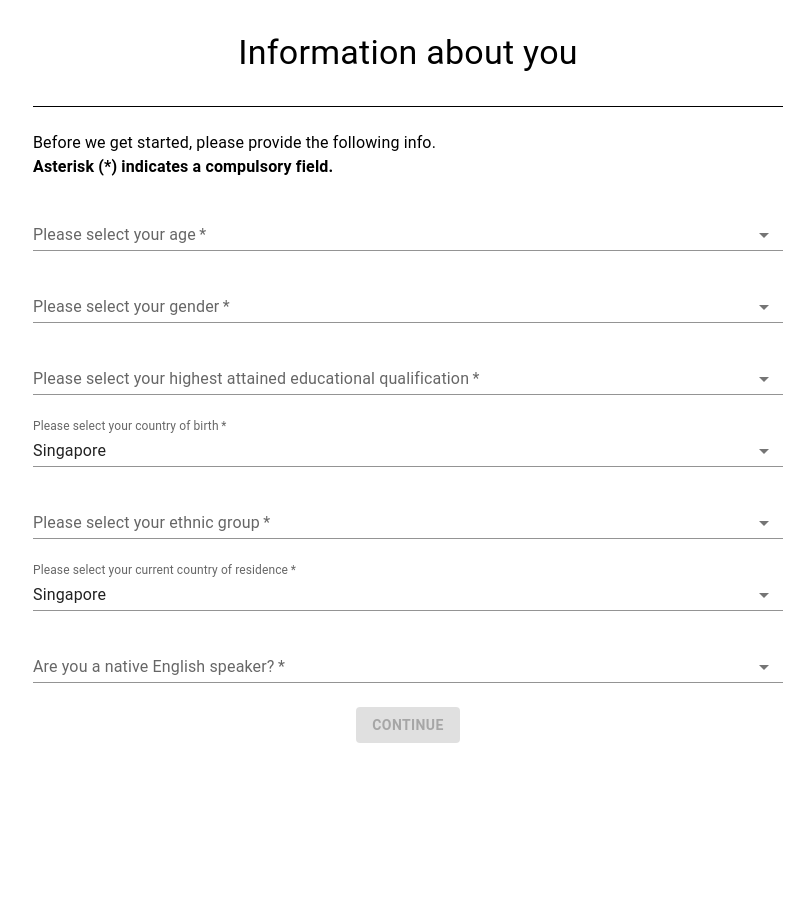
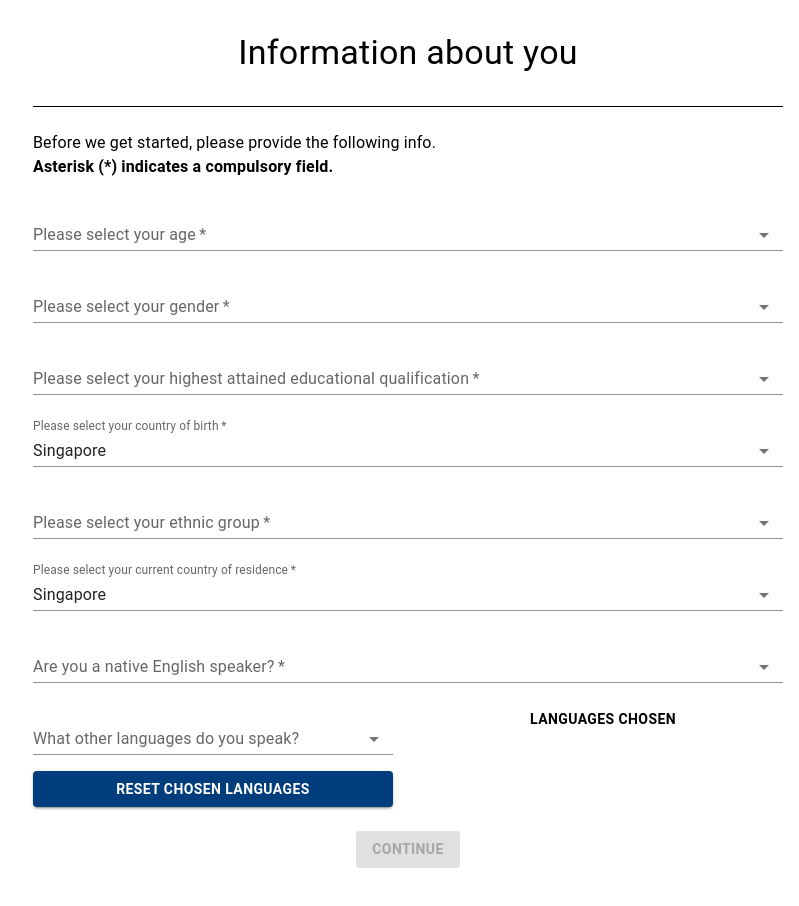
Before and after one commit to SinglishWords/singlish-words-frontend-v2, a React (Create React App) app: page /form in a window 1280 px wide. Shown: the top 906 px of the page, without its empty margins (232-1031 px from the left). Before the commit the page ends 823 px from the top, so only its background shows below. Built offline with nearby package versions, Linux system fonts and the light colour scheme.

Commit message:
Refine user information logic

```diff
--- a/package.json
+++ b/package.json
@@ -19,13 +19,16 @@
     "html-react-parser": "^3.0.4",
     "react": "^18.2.0",
     "react-dom": "^18.2.0",
+    "react-google-recaptcha": "^2.1.0",
     "react-router-dom": "^6.4.3",
     "react-scripts": "5.0.1",
     "typescript": "^4.8.4",
+    "uuid": "^9.0.0",
     "web-vitals": "^3.0.4"
   },
   "devDependencies": {
-    "@types/dompurify": "^2.4.0"
+    "@types/dompurify": "^2.4.0",
+    "@types/uuid": "^8.3.4"
   },
   "scripts": {
     "start": "react-scripts start",
--- a/src/components/Dropdown.tsx
+++ b/src/components/Dropdown.tsx
@@ -3,7 +3,7 @@ import { FormControl, InputLabel, NativeSelect } from "@mui/material";
 type DropdownProps = {
   required: boolean;
   inputLabel: string;
-  value: string;
+  value: string | string[];
   name: string;
   listData: string[] | number[];
   handleChange?: (event: React.ChangeEvent<HTMLSelectElement>) => void;
--- a/src/pages/EmailPage.tsx
+++ b/src/pages/EmailPage.tsx
@@ -1,3 +1,4 @@
+import { useState } from "react";
 import { Link, Stack, Typography } from "@mui/material";
 import DOMPurify from "dompurify";
 import parse from "html-react-parser";
@@ -5,8 +6,15 @@ import parse from "html-react-parser";
 import { AppButton } from "src/components/AppButton";
 import { Footer } from "src/components/Footer";
 import { data } from "src/utils/data";
+import { Form } from "src/utils/types";
 
-export const EmailPage = () => {
+type EmailPageProps = {
+  values: Form;
+};
+
+export const EmailPage = ({ values }: EmailPageProps) => {
+  const [copied, setCopied] = useState<boolean>(false);
+
   return (
     <Stack spacing={5} sx={{ minHeight: "100vh" }}>
       <Typography variant="h3" sx={{ py: 4 }}>
@@ -54,11 +62,17 @@ export const EmailPage = () => {
               DOMPurify.sanitize(data.emailPage.secondParagraph.enterCode)
             )}
           </Typography>
-          <Stack spacing={7} direction="row" sx={{ border: "2px solid", p: 5 }}>
+          <Stack spacing={7} direction="row" sx={{ border: "2px solid", p: 4 }}>
             <Typography variant="h5" sx={{ fontWeight: "bold" }}>
-              swow-23b46130-1c0c-438d-8bbf-d89575e9b311
+              {values.uuid}
             </Typography>
-            <AppButton name={"COPY"} />
+            <AppButton
+              name={copied ? "COPIED!" : "COPY"}
+              onClick={() => {
+                setCopied(true);
+                navigator.clipboard.writeText(values.uuid);
+              }}
+            />
           </Stack>
           <Typography variant="body1">
             {parse(
--- a/src/pages/FormPage.tsx
+++ b/src/pages/FormPage.tsx
@@ -1,10 +1,12 @@
 import { useState } from "react";
+import { v4 as uuidv4 } from "uuid";
 
 import { UserDetailPage } from "src/pages/UserDetailPage";
 import { InstructionPage } from "src/pages/InstructionPage";
 import { QuizPage } from "src/pages/QuizPage";
 import { EmailPage } from "src/pages/EmailPage";
 import { Form } from "src/utils/types";
+import { currentDateTime } from "src/utils/logic/timeLogic";
 
 export const FormPage = () => {
   const [form, setForm] = useState<Form>({
@@ -17,9 +19,9 @@ export const FormPage = () => {
     ethnicity: "",
     isNative: "",
     languagesSpoken: [],
-    startTime: "",
+    startTime: currentDateTime(),
     endTime: "",
-    uuid: "",
+    uuid: "swow-" + uuidv4(),
     data: [],
   });
 
@@ -28,7 +30,38 @@ export const FormPage = () => {
   };
 
   const handleChange = (event: React.ChangeEvent<HTMLSelectElement>) => {
-    setForm({ ...form, [event.target.name]: event.target.value });
+    {
+      /* If user changes to another country of birth,
+        then we should clear the ethnicity field because default country of birth is Singapore*/
+    }
+    event.target.name === "countryOfBirth"
+      ? setForm({
+          ...form,
+          ethnicity: "",
+          [event.target.name]: event.target.value,
+        })
+      : setForm({ ...form, [event.target.name]: event.target.value });
+  };
+
+  const handleAddElementToArray = (
+    event: React.ChangeEvent<HTMLSelectElement>,
+    array: string[]
+  ) => {
+    {
+      /* Duplicate elements not allowed */
+    }
+    if (!array.includes(event.target.value)) {
+      array.push(event.target.value);
+    }
+    setForm({ ...form, [event.target.name]: array });
+  };
+
+  {
+    /* Requirement - Button should have an id that corresponds to a field in state
+       in order to clear that state*/
+  }
+  const handleArrayReset = (event: React.MouseEvent<HTMLButtonElement>) => {
+    setForm({ ...form, [event.currentTarget.id]: [] });
   };
 
   const { step } = form;
@@ -41,6 +74,8 @@ export const FormPage = () => {
         <UserDetailPage
           nextStep={nextStep}
           handleChange={handleChange}
+          handleAddElementToArray={handleAddElementToArray}
+          handleArrayReset={handleArrayReset}
           values={form}
         />
       );
@@ -49,6 +84,6 @@ export const FormPage = () => {
     case 3:
       return <QuizPage nextStep={nextStep} />;
     case 4:
-      return <EmailPage />;
+      return <EmailPage values={form} />;
   }
 };
--- a/src/pages/QuizPage.tsx
+++ b/src/pages/QuizPage.tsx
@@ -16,6 +16,128 @@ export const QuizPage = ({ nextStep }: QuizPageProps) => {
   const secondAssociationRef = useRef<HTMLInputElement | null>(null);
   const thirdAssociationRef = useRef<HTMLInputElement | null>(null);
   const continueButtonRef = useRef<HTMLButtonElement | null>(null);
+  const questions = [
+    {
+      id: 2976,
+      word: "pala otak mak kau",
+      enable: 1,
+      count: 6,
+    },
+    {
+      id: 2155,
+      word: "kuih lompang",
+      enable: 1,
+      count: 5,
+    },
+    {
+      id: 3896,
+      word: "super ring",
+      enable: 1,
+      count: 6,
+    },
+    {
+      id: 3568,
+      word: "senju",
+      enable: 1,
+      count: 5,
+    },
+    {
+      id: 3480,
+      word: "sarong party girl",
+      enable: 1,
+      count: 5,
+    },
+    {
+      id: 546,
+      word: "bodoh macam biskut",
+      enable: 1,
+      count: 6,
+    },
+    {
+      id: 1244,
+      word: "gek sim",
+      enable: 1,
+      count: 5,
+    },
+    {
+      id: 2067,
+      word: "kool",
+      enable: 1,
+      count: 5,
+    },
+    {
+      id: 1742,
+      word: "kaki menyampuk",
+      enable: 1,
+      count: 5,
+    },
+    {
+      id: 604,
+      word: "buay hoo",
+      enable: 1,
+      count: 6,
+    },
+    {
+      id: 2960,
+      word: "pakat",
+      enable: 1,
+      count: 5,
+    },
+    {
+      id: 3602,
+      word: "shiling",
+      enable: 1,
+      count: 5,
+    },
+    {
+      id: 3762,
+      word: "staple your mouth",
+      enable: 1,
+      count: 5,
+    },
+    {
+      id: 3607,
+      word: "shit face",
+      enable: 1,
+      count: 4,
+    },
+    {
+      id: 1424,
+      word: "hati berat",
+      enable: 1,
+      count: 5,
+    },
+    {
+      id: 2521,
+      word: "manja",
+      enable: 1,
+      count: 4,
+    },
+    {
+      id: 2819,
+      word: "not hensem act hensem",
+      enable: 1,
+      count: 4,
+    },
+    {
+      id: 2161,
+      word: "kuih pancong",
+      enable: 1,
+      count: 6,
+    },
+    {
+      id: 2756,
+      word: "nbab",
+      enable: 1,
+      count: 5,
+    },
+    {
+      id: 3495,
+      word: "save yourself",
+      enable: 1,
+      count: 5,
+    },
+  ];
 
   const handleKeyPress = (
     event: React.KeyboardEvent<HTMLDivElement>,
--- a/src/pages/UserDetailPage.tsx
+++ b/src/pages/UserDetailPage.tsx
@@ -1,4 +1,11 @@
-import { Divider, Stack, Typography } from "@mui/material";
+import {
+  Divider,
+  List,
+  ListItem,
+  ListItemText,
+  Stack,
+  Typography,
+} from "@mui/material";
 import DOMPurify from "dompurify";
 import parse from "html-react-parser";
 
@@ -15,12 +22,19 @@ import { Form } from "src/utils/types";
 type UserDetailPageProps = {
   nextStep: () => void;
   handleChange: (event: React.ChangeEvent<HTMLSelectElement>) => void;
+  handleAddElementToArray: (
+    event: React.ChangeEvent<HTMLSelectElement>,
+    array: string[]
+  ) => void;
+  handleArrayReset: React.MouseEventHandler<HTMLButtonElement>;
   values: Form;
 };
 
 export const UserDetailPage = ({
   nextStep,
   handleChange,
+  handleAddElementToArray,
+  handleArrayReset,
   values,
 }: UserDetailPageProps) => {
   /* The below block of code disables/enables the "Continue" button.
@@ -120,6 +134,52 @@ export const UserDetailPage = ({
           handleChange={handleChange}
         />
 
+        {/* Other Languages Spoken */}
+        <Stack direction="row" sx={{ justifyContent: "space-between" }}>
+          <Stack spacing={2} sx={{ width: 360, justifyContent: "center" }}>
+            {/* If "The `value` prop supplied to <select> must be a scalar value if `multiple` is false."
+            error appears in console, ignore it. State should not be array if Dropdown
+            component is used. However, Material-UI Multi-Select is buggy. Hence a normal
+            Select component is used in Dropdown instead of Multi-Select */}
+            <Dropdown
+              required={false}
+              inputLabel={data.userDetailPage.languages}
+              value={values.languagesSpoken}
+              name={"languagesSpoken"}
+              listData={data.userDetailPage.languagesSpokenList}
+              handleChange={(event) =>
+                handleAddElementToArray(event, values.languagesSpoken)
+              }
+            />
+            <AppButton
+              id="languagesSpoken"
+              name={"Reset Chosen Languages"}
+              onClick={handleArrayReset}
+            />
+          </Stack>
+          <Stack
+            sx={{
+              width: 360,
+              alignItems: "center",
+              maxHeight: "150px",
+              overflow: "auto",
+            }}
+          >
+            <Typography variant="button" sx={{ fontWeight: "bold" }}>
+              Languages Chosen
+            </Typography>
+            <List dense={true}>
+              {values.languagesSpoken.map((language) => {
+                return (
+                  <ListItem key={language}>
+                    <ListItemText primary={language} />
+                  </ListItem>
+                );
+              })}
+            </List>
+          </Stack>
+        </Stack>
+
         <Stack direction="row" sx={{ justifyContent: "center" }}>
           <AppButton
             name={data.userDetailPage.continueButton}
--- /dev/null
+++ b/src/utils/logic/timeLogic.ts
@@ -0,0 +1,16 @@
+export const startTimer = () => {
+  return performance.now();
+};
+
+export const endTimer = () => {
+  return performance.now();
+};
+
+/* This function calculates date time in Singapore in ISO format*/
+export const currentDateTime = () => {
+  let date = new Date();
+  let isoDateTime = new Date(
+    date.getTime() - date.getTimezoneOffset() * 60000
+  ).toISOString();
+  return isoDateTime;
+};
```
Also changed, not shown: src/utils/logic/userInformationLogic.ts (renamed from src/utils/logic/userInformationLogic.tsx), 1 other file (tests, documents, lock files or other folders).
